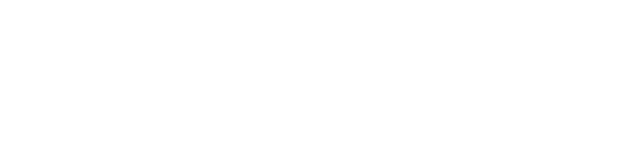
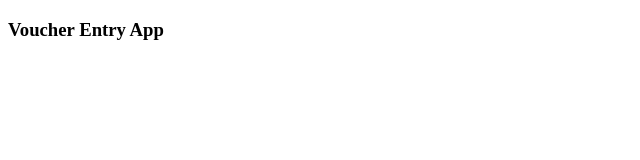
Before and after one commit to moe-mv/voucher, a plain HTML site: page index.html in a window 1280 px wide. Shown: the whole page, without its empty margins (0-640 px from the left). Drawn offline with Linux system fonts and the light colour scheme.

Commit message:
Update index.html

```diff
--- a/index.html
+++ b/index.html
@@ -7,6 +7,7 @@
     <script src="https://apis.google.com/js/platform.js" async defer></script>
   </head>
   <body>
+    <div><h3>Voucher Entry App</h3></div>
     <div class="g-signin2" data-onsuccess="onSignIn" data-theme="dark"></div>
     <script>
       function onSignIn(googleUser) {
```
